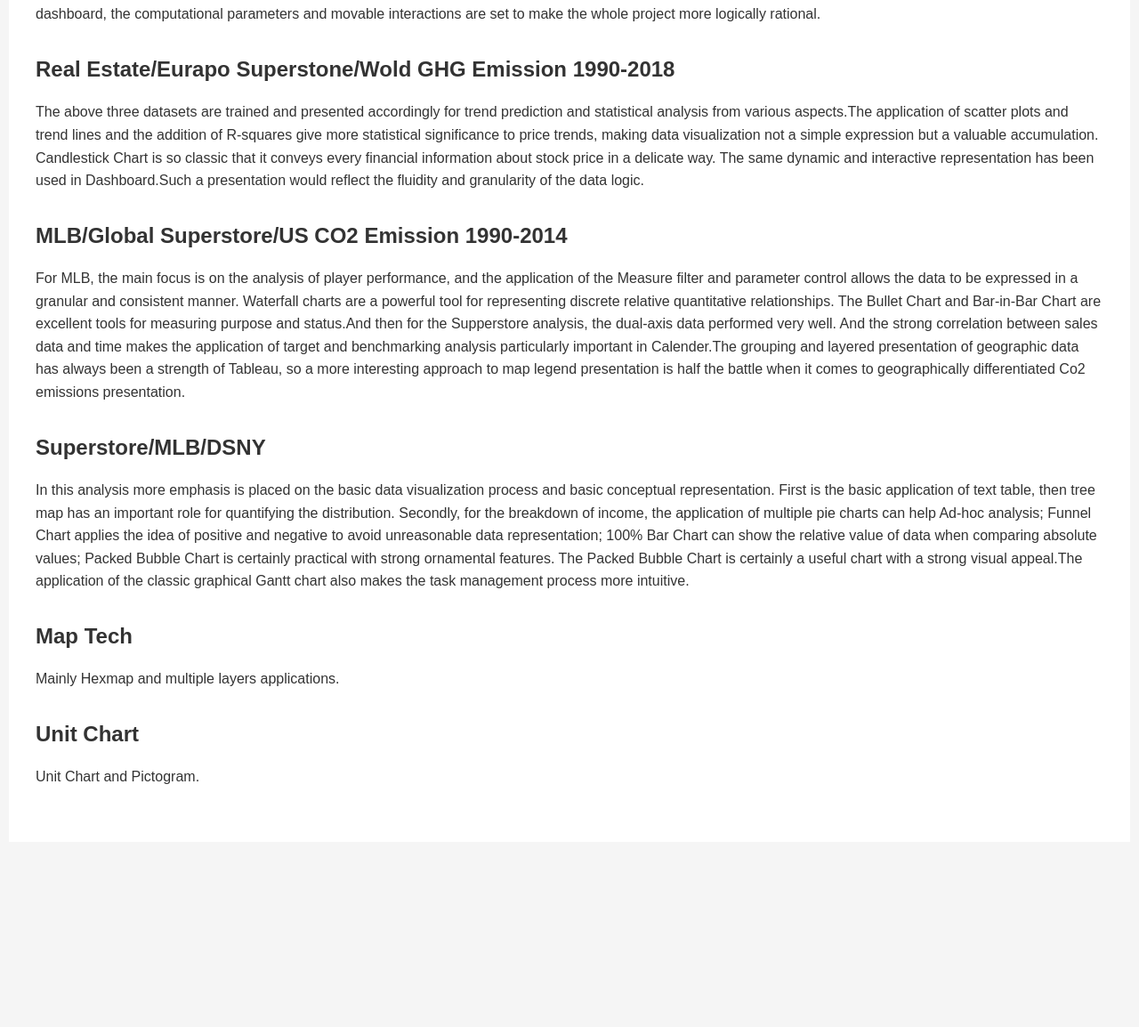
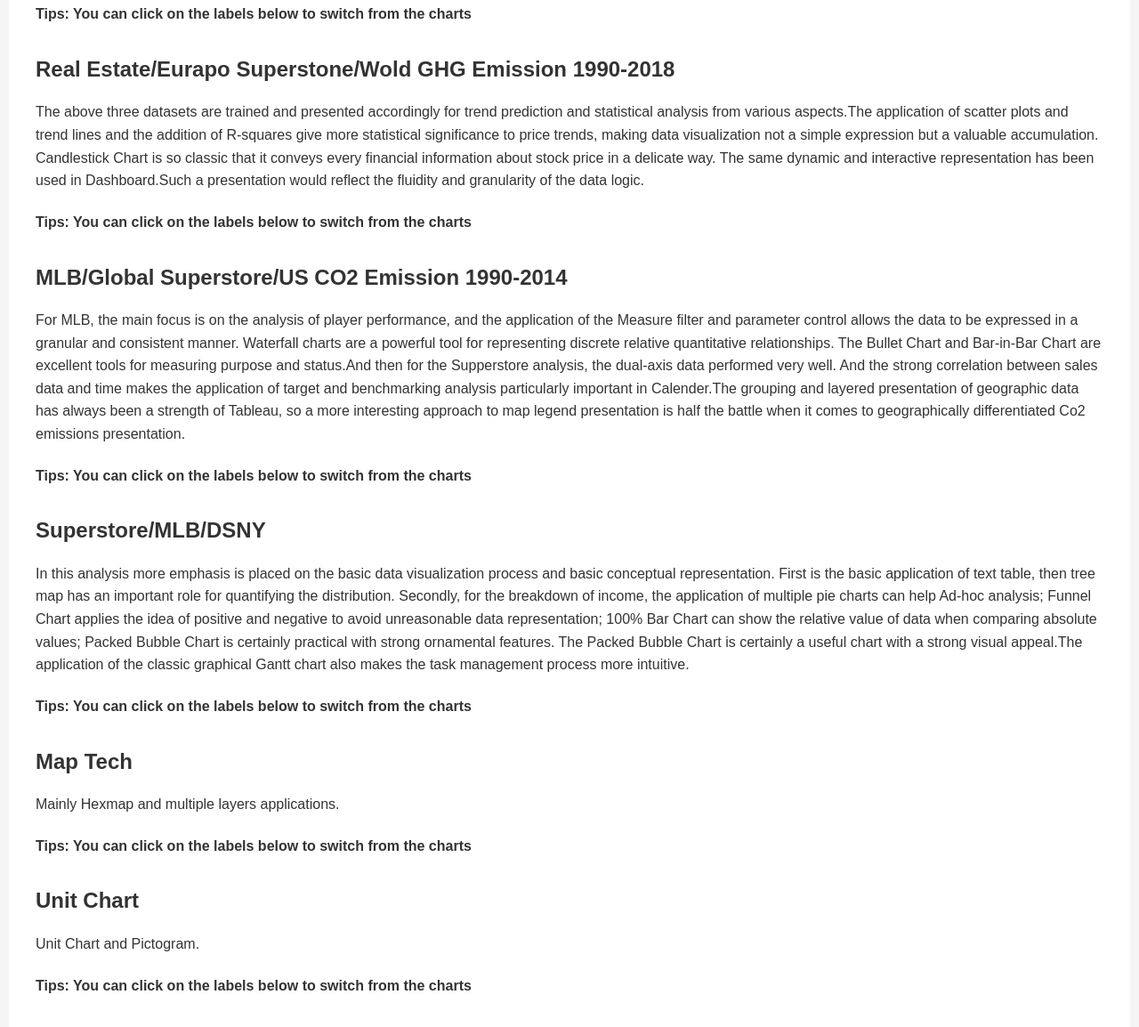
Before and after one commit to Tumbril/Tumbril.github.io, a plain HTML site: page index.html in a window 1280 px wide. Shown: the part 390-1544 px from the top of the page at 89% size. Before the commit the page ends 1336 px from the top, so only its background shows below. Drawn offline with Linux system fonts and the light colour scheme.

Commit message:
Update index.html

```diff
--- a/index.html
+++ b/index.html
@@ -45,7 +45,6 @@
         <p>Below is a collection of projects I have accumulated using data visualization tools (Tableau).
             The content presented is not only for the techniques of the tool, but also contains the corresponding business logic.</p>
         <h2>Hospital Visit Data Visualization</h2>
-        <h4>Tips: You can click on the labels below to switch from the charts</h4>
         <p>Data storytelling is the key to the entire project. And this is built on the foundation of Dashboard.
             The use of Dashboard presentations is central to the performance of this data analysis. The first Dashboard is a
             combination of actual and desired revenue comparisons, KPI-donut charts, thermometer char, and highlight charts.
@@ -53,6 +52,7 @@
             for health care and medical facilities.Specifically for charting techniques many classical graphic representations
             are used qualitatively and quantitatively, including Gauge Chart, Heat Map, Likert Charts, etc. In the final data
             story and dashboard, the computational parameters and movable interactions are set to make the whole project more logically rational.</p>
+         <h4>Tips: You can click on the labels below to switch from the charts</h4>
         <div class="tableauPlaceholder">
             <div class='tableauPlaceholder' id='viz1680411509532' style='position: relative'><noscript><a href='#'><img
                             alt=' '
@@ -84,6 +84,7 @@
             expression but a valuable accumulation. Candlestick Chart is so classic that it conveys every financial information about
             stock price in a delicate way. The same dynamic and interactive representation has been used in Dashboard.Such a presentation
              would reflect the fluidity and granularity of the data logic.</p>
+         <h4>Tips: You can click on the labels below to switch from the charts</h4>
         <div class="tableauPlaceholder">
             <div class='tableauPlaceholder' id='viz1680412172301' style='position: relative'><noscript><a href='#'><img
                             alt=' '
@@ -117,6 +118,7 @@
             important in Calender.The grouping and layered presentation of geographic data has always been a strength
             of Tableau, so a more interesting approach to map legend presentation is half the battle when it comes
             to geographically differentiated Co2 emissions presentation.</p>
+         <h4>Tips: You can click on the labels below to switch from the charts</h4>
         <div class="tableauPlaceholder">
             <div class='tableauPlaceholder' id='viz1680414133546' style='position: relative'><noscript><a href='#'><img
                             alt=' '
@@ -149,6 +151,7 @@
             practical with strong ornamental features. The Packed Bubble Chart is certainly a useful chart with a strong visual
              appeal.The application of the classic graphical Gantt chart also makes the task management process more intuitive.
             </p>
+         <h4>Tips: You can click on the labels below to switch from the charts</h4>
         <div class="tableauPlaceholder">
             <div class='tableauPlaceholder' id='viz1680412531143' style='position: relative'><noscript><a href='#'><img
                             alt=' '
@@ -175,6 +178,7 @@
         </div>
         <h2>Map Tech</h2>
         <p>Mainly Hexmap and multiple layers applications.</p>
+        <h4>Tips: You can click on the labels below to switch from the charts</h4>
         <div class="tableauPlaceholder">
             <div class='tableauPlaceholder' id='viz1680413998660' style='position: relative'><noscript><a href='#'><img
                             alt=' '
@@ -200,6 +204,7 @@
         </div>
         <h2>Unit Chart</h2>
         <p>Unit Chart and Pictogram.</p>
+        <h4>Tips: You can click on the labels below to switch from the charts</h4>
         <div class="tableauPlaceholder">
             <div class='tableauPlaceholder' id='viz1680414052449' style='position: relative'><noscript><a href='#'><img
                             alt=' '
```
